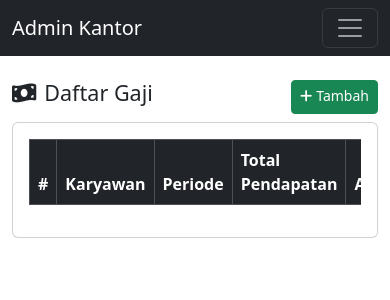
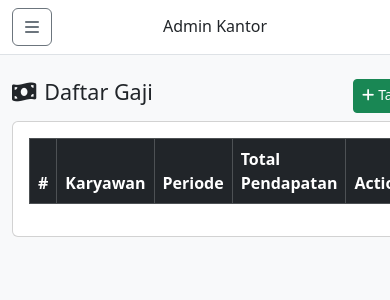
Before and after one commit to ilhamxkz/oopphp, a Laravel app: page /gaji in a window 390 px wide; the page is wider, and only the part inside the window is pictured. Shown: the top 300 px of that part. Run offline with Laravel 12, Linux system fonts and the light colour scheme; data that the repository does not hold is empty.

Commit message:
Refactor layout to use Bootstrap offcanvas for sidebar
Co-authored-by: ilhamza70 <ilhamza70@gmail.com>

```diff
--- a/perusahaan_merge/resources/views/layouts/kantor.blade.php
+++ b/perusahaan_merge/resources/views/layouts/kantor.blade.php
@@ -7,31 +7,53 @@
   <link href="https://cdn.jsdelivr.net/npm/bootstrap@5.3.2/dist/css/bootstrap.min.css" rel="stylesheet">
   <link href="https://cdnjs.cloudflare.com/ajax/libs/font-awesome/6.0.0/css/all.min.css" rel="stylesheet">
 </head>
-<body>
-<nav class="navbar navbar-expand-lg navbar-dark bg-dark">
-  <div class="container-fluid">
-    <a class="navbar-brand" href="/">Admin Kantor</a>
-    <button class="navbar-toggler" type="button" data-bs-toggle="collapse" data-bs-target="#navbarNav">
-      <span class="navbar-toggler-icon"></span>
+<body class="bg-light">
+  <!-- Header (mobile only) -->
+  <header class="d-lg-none border-bottom bg-white">
+    <div class="container-fluid d-flex align-items-center justify-content-between py-2">
+      <button class="btn btn-outline-secondary" type="button" data-bs-toggle="offcanvas" data-bs-target="#sidebar" aria-controls="sidebar" aria-label="Toggle sidebar">
+        <i class="fa-solid fa-bars"></i>
       </button>
-    <div class="collapse navbar-collapse" id="navbarNav">
-      <ul class="navbar-nav">
-        <li class="nav-item"><a class="nav-link" href="{{ route('karyawan.index') }}">Karyawan</a></li>
-        <li class="nav-item"><a class="nav-link" href="{{ route('jabatan.index') }}">Jabatan</a></li>
-        <li class="nav-item"><a class="nav-link" href="{{ route('rating.index') }}">Rating</a></li>
-        <li class="nav-item"><a class="nav-link" href="{{ route('lembur.index') }}">Lembur</a></li>
-        <li class="nav-item"><a class="nav-link" href="{{ route('gaji.index') }}">Gaji</a></li>
-      </ul>
+      <span class="navbar-brand mb-0 h1">Admin Kantor</span>
+      <span></span>
+    </div>
+  </header>
+
+  <div class="d-flex">
+    <!-- Sidebar -->
+    <div class="offcanvas offcanvas-start offcanvas-lg bg-dark text-white" tabindex="-1" id="sidebar" aria-labelledby="sidebarLabel" style="--bs-offcanvas-width: 260px;">
+      <div class="offcanvas-header border-bottom border-secondary">
+        <div class="d-flex align-items-center gap-2">
+          <!-- Placeholder logo area -->
+          <div class="bg-secondary rounded" style="width: 40px; height: 40px;"></div>
+          <div>
+            <div class="fs-6 text-white-50">Logo</div>
+            <div class="fw-semibold" id="sidebarLabel">Admin Kantor</div>
           </div>
         </div>
+        <button type="button" class="btn-close btn-close-white d-lg-none" data-bs-dismiss="offcanvas" aria-label="Close"></button>
+      </div>
+      <div class="offcanvas-body p-0">
+        <nav class="nav nav-pills flex-column">
+          <a class="nav-link text-white px-3 py-2" href="{{ route('karyawan.index') }}"><i class="fa-solid fa-users me-2"></i>Karyawan</a>
+          <a class="nav-link text-white px-3 py-2" href="{{ route('jabatan.index') }}"><i class="fa-solid fa-briefcase me-2"></i>Jabatan</a>
+          <a class="nav-link text-white px-3 py-2" href="{{ route('rating.index') }}"><i class="fa-solid fa-star me-2"></i>Rating</a>
+          <a class="nav-link text-white px-3 py-2" href="{{ route('lembur.index') }}"><i class="fa-solid fa-clock me-2"></i>Lembur</a>
+          <a class="nav-link text-white px-3 py-2" href="{{ route('gaji.index') }}"><i class="fa-solid fa-money-bill-wave me-2"></i>Gaji</a>
         </nav>
+      </div>
+    </div>
 
-<main class="container py-4">
+    <!-- Main content -->
+    <main class="flex-grow-1">
+      <div class="container-fluid py-4">
         @if(session('success'))
           <div class="alert alert-success">{{ session('success') }}</div>
         @endif
         @yield('content')
+      </div>
     </main>
+  </div>
 
   <script src="https://cdn.jsdelivr.net/npm/bootstrap@5.3.2/dist/js/bootstrap.bundle.min.js"></script>
 </body>
```
Lines whose indentation alone changed are shown as unchanged.
